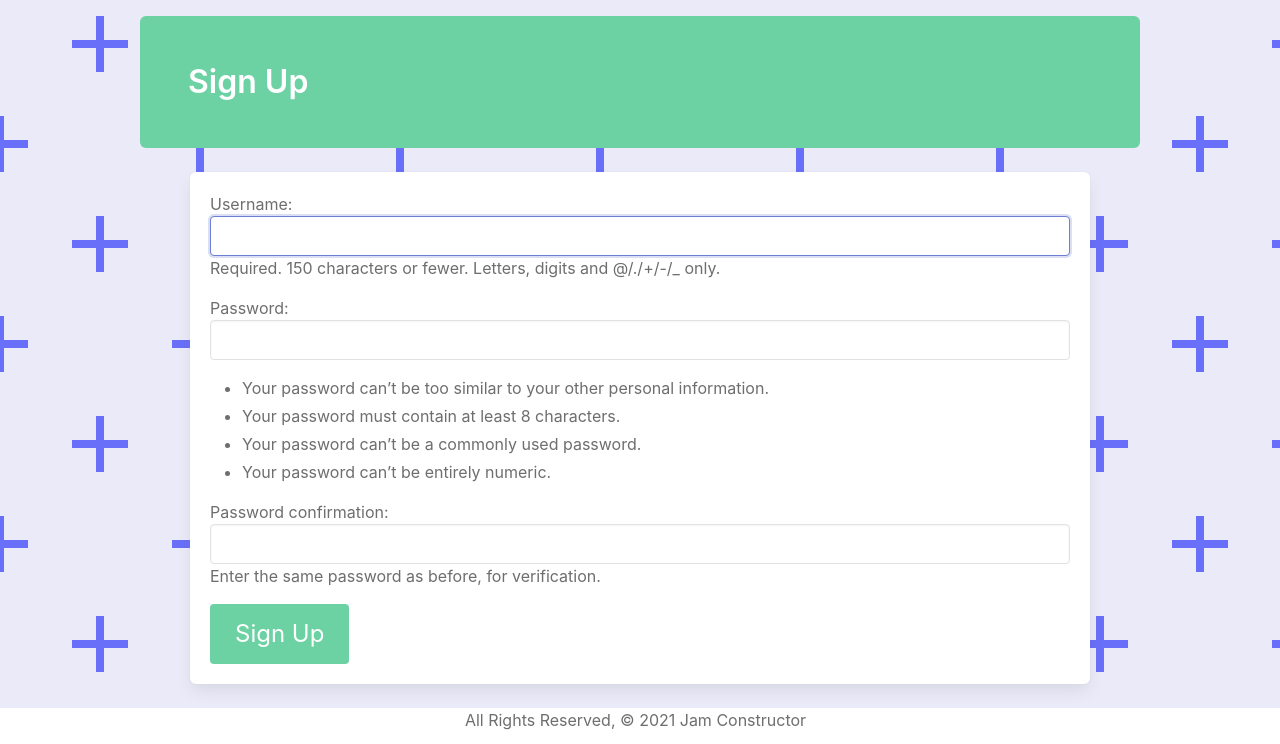
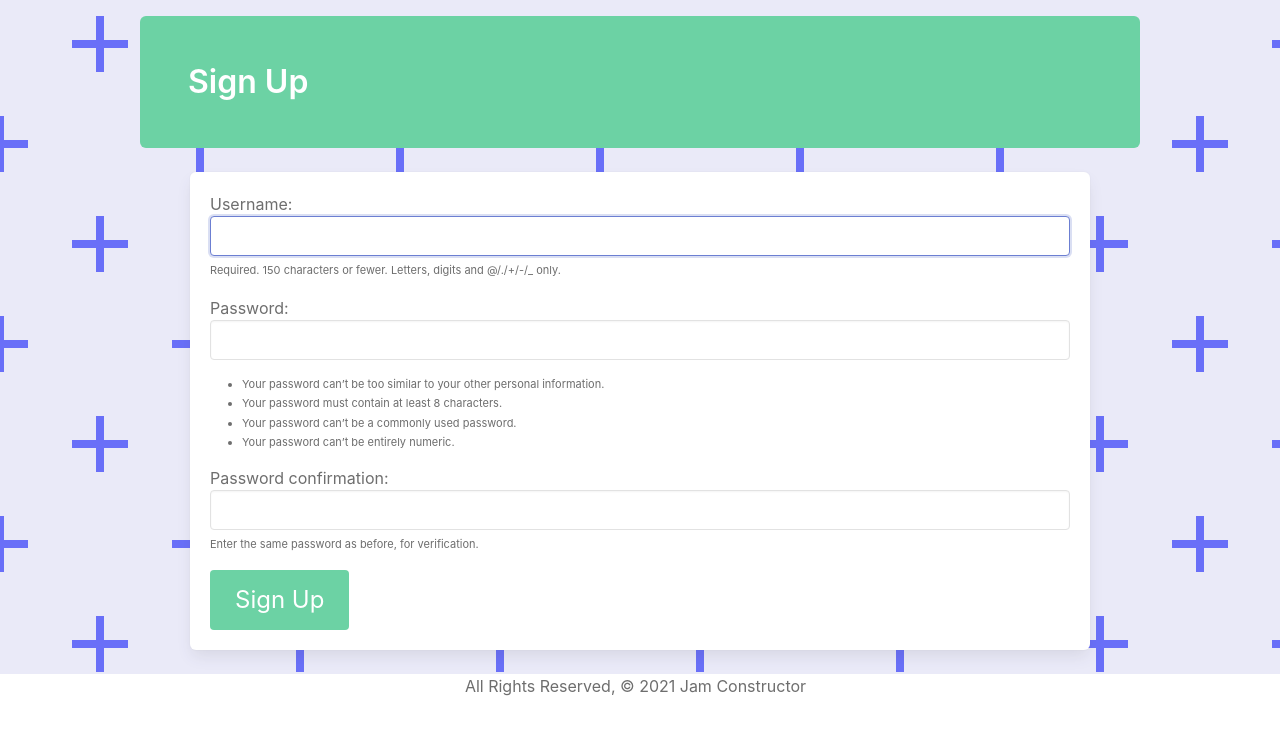
Before and after one commit to andrewpaparella/Jam_Constructor, a Django app: page /accounts/signup/ in a window 1280 px wide. Shown: the part 56-800 px from the top of the page. Run offline with Django 3.2, Linux system fonts and the light colour scheme.

Commit message:
fixed size of helptext on signup page

```diff
--- /dev/null
+++ b/main_app/static/css/style.css
@@ -0,0 +1,7 @@
+.signupsheet ul li {
+    font-size: 11px;
+}
+
+.helptext {
+    font-size: 11px;
+}
--- a/main_app/templates/base.html
+++ b/main_app/templates/base.html
@@ -12,6 +12,12 @@
       type="text/css"
       href="{% static 'css/bulma.css' %}"
     />
+    <link
+      rel="stylesheet"
+      type="text/css"
+      href="{% static 'css/style.css' %}"
+    />
+
   </head>
   <body style="
   background-color: #e5e5f7;
--- a/main_app/templates/playlists/details.html
+++ b/main_app/templates/playlists/details.html
@@ -61,7 +61,7 @@
     </div>
     {% for song in playlist.song.all %}
     <div class="block">
-      <div class="notification is-primary">
+      <div style="width: 1000px" class="notification is-primary mx-auto">
         <div class="container-is-fluid">
           <div class="level">
             <div class="level-left">
--- a/main_app/templates/registration/signup.html
+++ b/main_app/templates/registration/signup.html
@@ -14,7 +14,7 @@
 <div style="width: 900px" class="box mx-auto">
   <form method="POST" action="{% url 'signup' %}">
     {% csrf_token %}
-    <div class="content">
+    <div class="content signupsheet">
       {% if error_message %}
       <p class="subtitle has-text-danger">{{ error_message }}</p>
       {% endif %}
```
